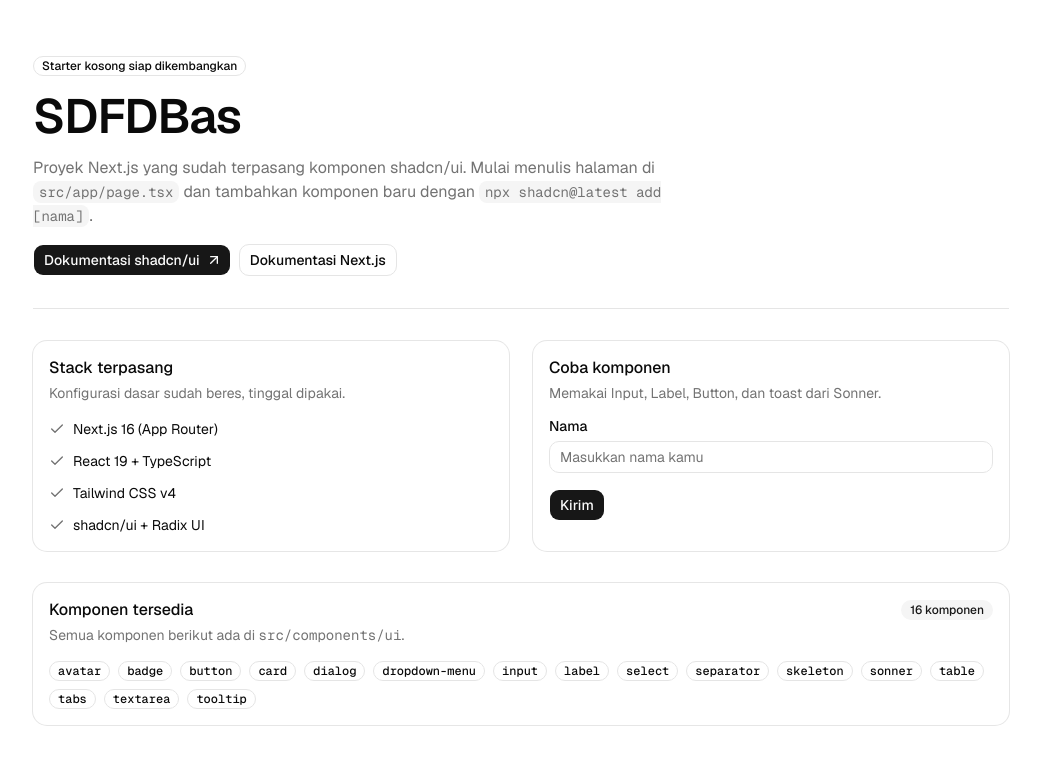
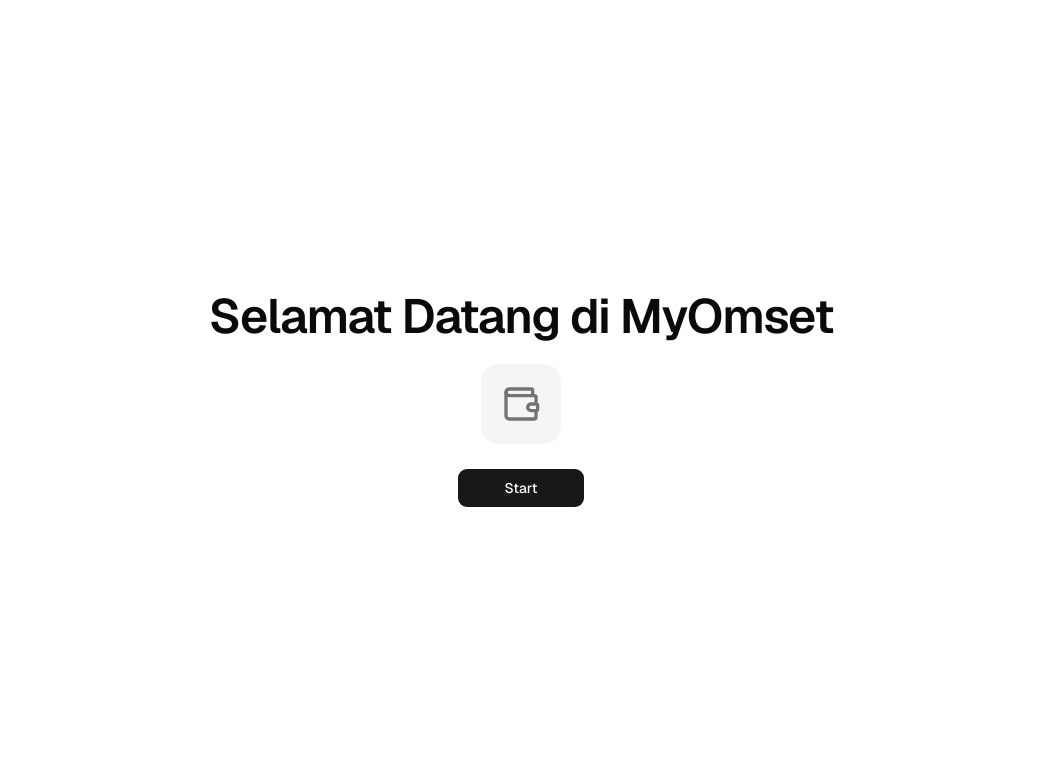
Before and after one commit to marten433-byt/kelompok-3-project, a Next.js app: page / in a window 1280 px wide. Shown: the top 764 px of the page, without its empty margins (119-1160 px from the left). Built offline with nearby package versions, Linux system fonts and the light colour scheme.

Commit message:
mengubah halaman root

```diff
--- a/src/app/page.tsx
+++ b/src/app/page.tsx
@@ -1,145 +1,20 @@
-import { ArrowUpRightIcon, CheckIcon } from "lucide-react";
+import Link from "next/link";
+import { WalletIcon } from "lucide-react";
 
-import { DemoForm } from "@/components/demo-form";
-import { Badge } from "@/components/ui/badge";
 import { Button } from "@/components/ui/button";
-import {
-  Card,
-  CardAction,
-  CardContent,
-  CardDescription,
-  CardHeader,
-  CardTitle,
-} from "@/components/ui/card";
-import { Separator } from "@/components/ui/separator";
-
-const stack = [
-  "Next.js 16 (App Router)",
-  "React 19 + TypeScript",
-  "Tailwind CSS v4",
-  "shadcn/ui + Radix UI",
-];
-
-const components = [
-  "avatar",
-  "badge",
-  "button",
-  "card",
-  "dialog",
-  "dropdown-menu",
-  "input",
-  "label",
-  "select",
-  "separator",
-  "skeleton",
-  "sonner",
-  "table",
-  "tabs",
-  "textarea",
-  "tooltip",
-];
 
 export default function Home() {
   return (
-    <main className="mx-auto flex w-full max-w-5xl flex-1 flex-col gap-8 px-6 py-14">
-      <header className="flex flex-col gap-4">
-        <Badge variant="outline" className="w-fit">
-          Starter kosong siap dikembangkan
-        </Badge>
-        <h1 className="font-heading text-4xl font-semibold tracking-tight sm:text-5xl">
-          SDFDBas
-        </h1>
-        <p className="max-w-2xl text-muted-foreground">
-          Proyek Next.js yang sudah terpasang komponen shadcn/ui. Mulai menulis
-          halaman di{" "}
-          <code className="rounded-md bg-muted px-1.5 py-0.5 font-mono text-sm">
-            src/app/page.tsx
-          </code>{" "}
-          dan tambahkan komponen baru dengan{" "}
-          <code className="rounded-md bg-muted px-1.5 py-0.5 font-mono text-sm">
-            npx shadcn@latest add [nama]
-          </code>
-          .
-        </p>
-        <div className="flex flex-wrap gap-2">
-          <Button asChild>
-            <a
-              href="https://ui.shadcn.com/docs/components"
-              target="_blank"
-              rel="noopener noreferrer"
-            >
-              Dokumentasi shadcn/ui
-              <ArrowUpRightIcon data-icon="inline-end" />
-            </a>
-          </Button>
-          <Button variant="outline" asChild>
-            <a
-              href="https://nextjs.org/docs"
-              target="_blank"
-              rel="noopener noreferrer"
-            >
-              Dokumentasi Next.js
-            </a>
-          </Button>
-        </div>
-      </header>
-
-      <Separator />
-
-      <section className="grid gap-6 md:grid-cols-2">
-        <Card>
-          <CardHeader>
-            <CardTitle>Stack terpasang</CardTitle>
-            <CardDescription>
-              Konfigurasi dasar sudah beres, tinggal dipakai.
-            </CardDescription>
-          </CardHeader>
-          <CardContent>
-            <ul className="flex flex-col gap-3">
-              {stack.map((item) => (
-                <li key={item} className="flex items-center gap-2">
-                  <CheckIcon className="size-4 text-muted-foreground" />
-                  {item}
-                </li>
-              ))}
-            </ul>
-          </CardContent>
-        </Card>
-
-        <Card>
-          <CardHeader>
-            <CardTitle>Coba komponen</CardTitle>
-            <CardDescription>
-              Memakai Input, Label, Button, dan toast dari Sonner.
-            </CardDescription>
-          </CardHeader>
-          <CardContent>
-            <DemoForm />
-          </CardContent>
-        </Card>
-      </section>
-
-      <Card>
-        <CardHeader>
-          <CardTitle>Komponen tersedia</CardTitle>
-          <CardDescription>
-            Semua komponen berikut ada di{" "}
-            <code className="font-mono">src/components/ui</code>.
-          </CardDescription>
-          <CardAction>
-            <Badge variant="secondary">{components.length} komponen</Badge>
-          </CardAction>
-        </CardHeader>
-        <CardContent>
-          <div className="flex flex-wrap gap-2">
-            {components.map((name) => (
-              <Badge key={name} variant="outline" className="font-mono">
-                {name}
-              </Badge>
-            ))}
-          </div>
-        </CardContent>
-      </Card>
+    <main className="flex min-h-svh flex-1 flex-col items-center justify-center gap-6 px-6 py-14 text-center">
+      <h1 className="font-heading text-4xl font-semibold tracking-tight text-balance sm:text-5xl">
+        Selamat Datang di MyOmset
+      </h1>
+      <span className="flex size-20 items-center justify-center rounded-2xl bg-muted">
+        <WalletIcon aria-hidden="true" className="size-10 text-muted-foreground" />
+      </span>
+      <Button asChild size="lg" className="h-10 min-w-32">
+        <Link href="/main-menu">Start</Link>
+      </Button>
     </main>
   );
 }
--- a/src/lib/supabase/proxy.ts
+++ b/src/lib/supabase/proxy.ts
@@ -44,16 +44,16 @@
 
   const user = data?.claims;
 
-  if (
-    !user &&
-    !request.nextUrl.pathname.startsWith("/login") &&
-    !request.nextUrl.pathname.startsWith("/auth")
-  ) {
-    // no user, potentially respond by redirecting the user to the login page
-    const url = request.nextUrl.clone();
-    url.pathname = "/login";
-    return NextResponse.redirect(url);
-  }
+  // if (
+  //   !user &&
+  //   !request.nextUrl.pathname.startsWith("/login") &&
+  //   !request.nextUrl.pathname.startsWith("/auth")
+  // ) {
+  //   // no user, potentially respond by redirecting the user to the login page
+  //   const url = request.nextUrl.clone();
+  //   url.pathname = "/login";
+  //   return NextResponse.redirect(url);
+  // }
 
   // IMPORTANT: You *must* return the supabaseResponse object as it is. If you're
   // creating a new response object with NextResponse.next() make sure to:
```
